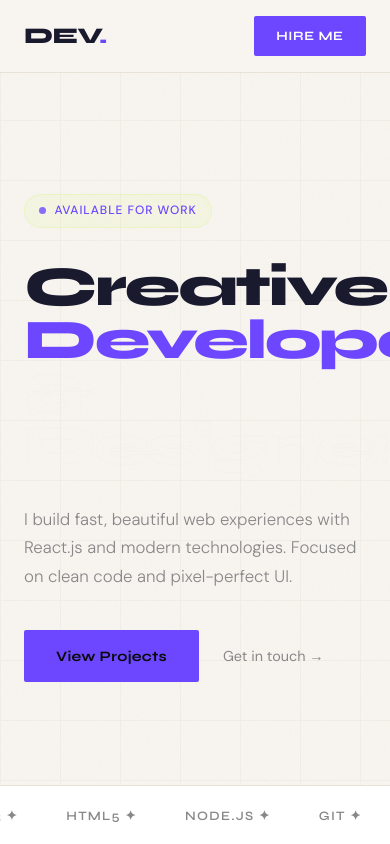
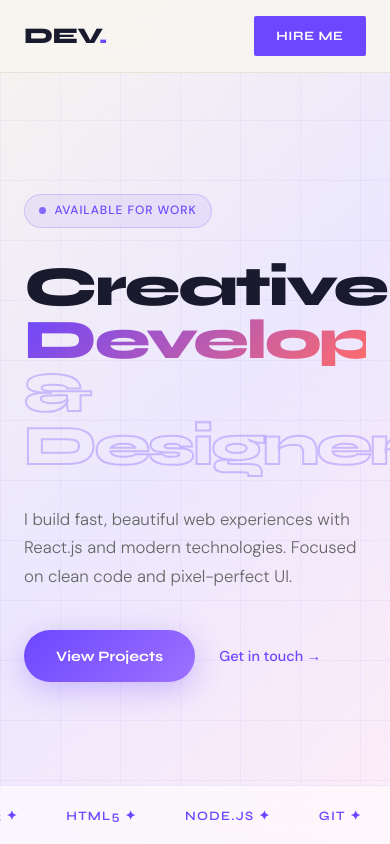
Before and after one commit to Riyayadav12345/portfolio, a React (Vite) app: page / in a window 390 px wide. Shown: the top 844 px of the page. Built offline with nearby package versions, Linux system fonts and the light colour scheme.

Commit message:
Update styles in Hero.module.css for improved design

```diff
--- a/Hero.module.css
+++ b/Hero.module.css
@@ -6,6 +6,7 @@
   justify-content: center;
   padding: 8rem 4rem 4rem;
   overflow: hidden;
+  background: linear-gradient(135deg, #f8f5f0 0%, #ede8ff 50%, #ffeef8 100%);
 }
 
 .noise {
@@ -19,10 +20,33 @@
 .grid {
   position: absolute;
   inset: 0;
-  background-image: linear-gradient(var(--border) 1px, transparent 1px),
-    linear-gradient(90deg, var(--border) 1px, transparent 1px);
+  background-image: linear-gradient(rgba(108,71,255,0.06) 1px, transparent 1px),
+    linear-gradient(90deg, rgba(108,71,255,0.06) 1px, transparent 1px);
   background-size: 60px 60px;
-  opacity: 0.4;
+  pointer-events: none;
+}
+
+.blob1 {
+  position: absolute;
+  width: 500px;
+  height: 500px;
+  border-radius: 50%;
+  background: radial-gradient(circle, rgba(108,71,255,0.15) 0%, transparent 70%);
+  top: -100px;
+  right: -100px;
+  animation: float 6s ease-in-out infinite;
+  pointer-events: none;
+}
+
+.blob2 {
+  position: absolute;
+  width: 400px;
+  height: 400px;
+  border-radius: 50%;
+  background: radial-gradient(circle, rgba(255,107,107,0.12) 0%, transparent 70%);
+  bottom: 50px;
+  left: -50px;
+  animation: float 8s ease-in-out infinite reverse;
   pointer-events: none;
 }
 
@@ -36,9 +60,9 @@
   display: inline-flex;
   align-items: center;
   gap: 0.5rem;
-  background: rgba(200, 245, 66, 0.08);
-  border: 1px solid rgba(200, 245, 66, 0.2);
-  color: var(--accent);
+  background: rgba(108,71,255,0.08);
+  border: 1px solid rgba(108,71,255,0.2);
+  color: #6c47ff;
   font-size: 0.75rem;
   font-weight: 500;
   letter-spacing: 0.08em;
@@ -47,13 +71,14 @@
   border-radius: 100px;
   margin-bottom: 2rem;
   animation: fadeUp 0.6s ease both;
+  backdrop-filter: blur(8px);
 }
 
 .dot {
   width: 7px;
   height: 7px;
   border-radius: 50%;
-  background: var(--accent);
+  background: #6c47ff;
   animation: pulse 2s infinite;
 }
 
@@ -73,25 +98,29 @@
 
 .line1 {
   display: block;
+  color: #1a1a2e;
   animation: fadeUp 0.6s 0.1s ease both;
 }
 
 .line2 {
   display: block;
-  color: var(--accent);
+  background: linear-gradient(135deg, #6c47ff, #ff6b6b);
+  -webkit-background-clip: text;
+  -webkit-text-fill-color: transparent;
+  background-clip: text;
   animation: fadeUp 0.6s 0.2s ease both;
 }
 
 .line3 {
   display: block;
-  -webkit-text-stroke: 1px rgba(240, 237, 232, 0.3);
+  -webkit-text-stroke: 2px rgba(108,71,255,0.3);
   color: transparent;
   animation: fadeUp 0.6s 0.3s ease both;
 }
 
 .sub {
   font-size: 1.05rem;
-  color: var(--muted);
+  color: #666;
   max-width: 480px;
   line-height: 1.7;
   margin-bottom: 2.5rem;
@@ -108,42 +137,43 @@
 }
 
 .btnPrimary {
-  background: var(--accent);
-  color: #0a0a0a;
+  background: linear-gradient(135deg, #6c47ff, #9d71ff);
+  color: #ffffff;
   font-family: var(--font-display);
   font-weight: 700;
   font-size: 0.9rem;
-  letter-spacing: 0.02em;
   padding: 0.9rem 2rem;
-  border-radius: 2px;
-  transition: transform 0.2s, opacity 0.2s;
+  border-radius: 50px;
+  transition: transform 0.2s, box-shadow 0.2s;
+  box-shadow: 0 8px 30px rgba(108,71,255,0.3);
 }
 
 .btnPrimary:hover {
-  transform: translateY(-2px);
-  opacity: 0.9;
+  transform: translateY(-3px);
+  box-shadow: 0 15px 40px rgba(108,71,255,0.4);
 }
 
 .btnSecondary {
   font-size: 0.9rem;
-  color: var(--muted);
+  color: #6c47ff;
+  font-weight: 500;
   transition: color 0.2s;
 }
 
 .btnSecondary:hover {
-  color: var(--text);
+  color: #ff6b6b;
 }
 
-/* Marquee */
 .marquee {
   position: absolute;
   bottom: 0;
   left: 0;
   right: 0;
-  border-top: 1px solid var(--border);
+  border-top: 1px solid rgba(108,71,255,0.1);
   overflow: hidden;
   padding: 1rem 0;
-  background: var(--surface);
+  background: rgba(255,255,255,0.6);
+  backdrop-filter: blur(10px);
 }
 
 .marqueeInner {
@@ -158,13 +188,11 @@
   font-weight: 600;
   letter-spacing: 0.1em;
   text-transform: uppercase;
-  color: var(--muted);
+  color: #6c47ff;
   padding-right: 1.5rem;
 }
 
-.dot2 {
-  color: var(--accent);
-}
+.dot2 { color: #ff6b6b; }
 
 @keyframes marquee {
   from { transform: translateX(0); }
@@ -176,8 +204,12 @@
   to { opacity: 1; transform: translateY(0); }
 }
 
+@keyframes float {
+  0%, 100% { transform: translateY(0px) rotate(0deg); }
+  50% { transform: translateY(-20px) rotate(5deg); }
+}
+
 @media (max-width: 768px) {
-  .hero {
-    padding: 7rem 1.5rem 5rem;
-  }
+  .hero { padding: 7rem 1.5rem 5rem; }
+  .blob1, .blob2 { width: 250px; height: 250px; }
 }
```
